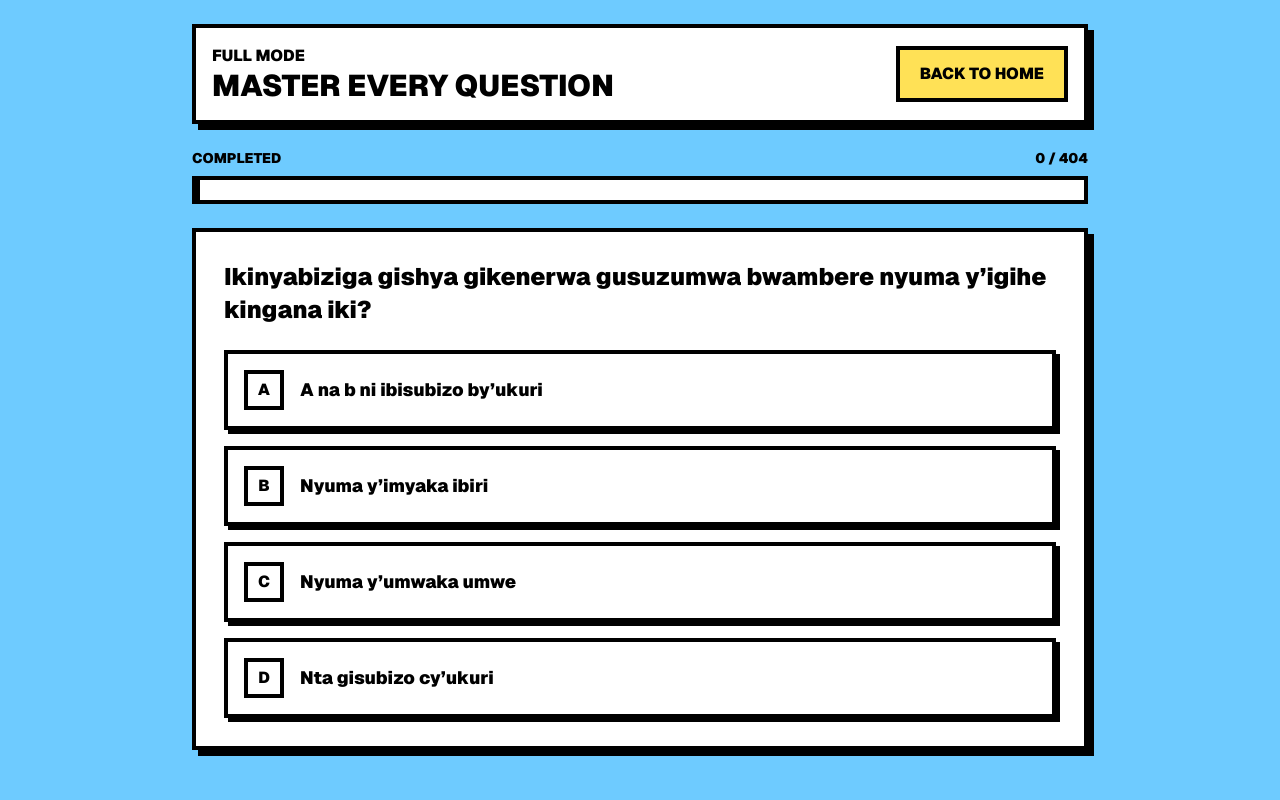
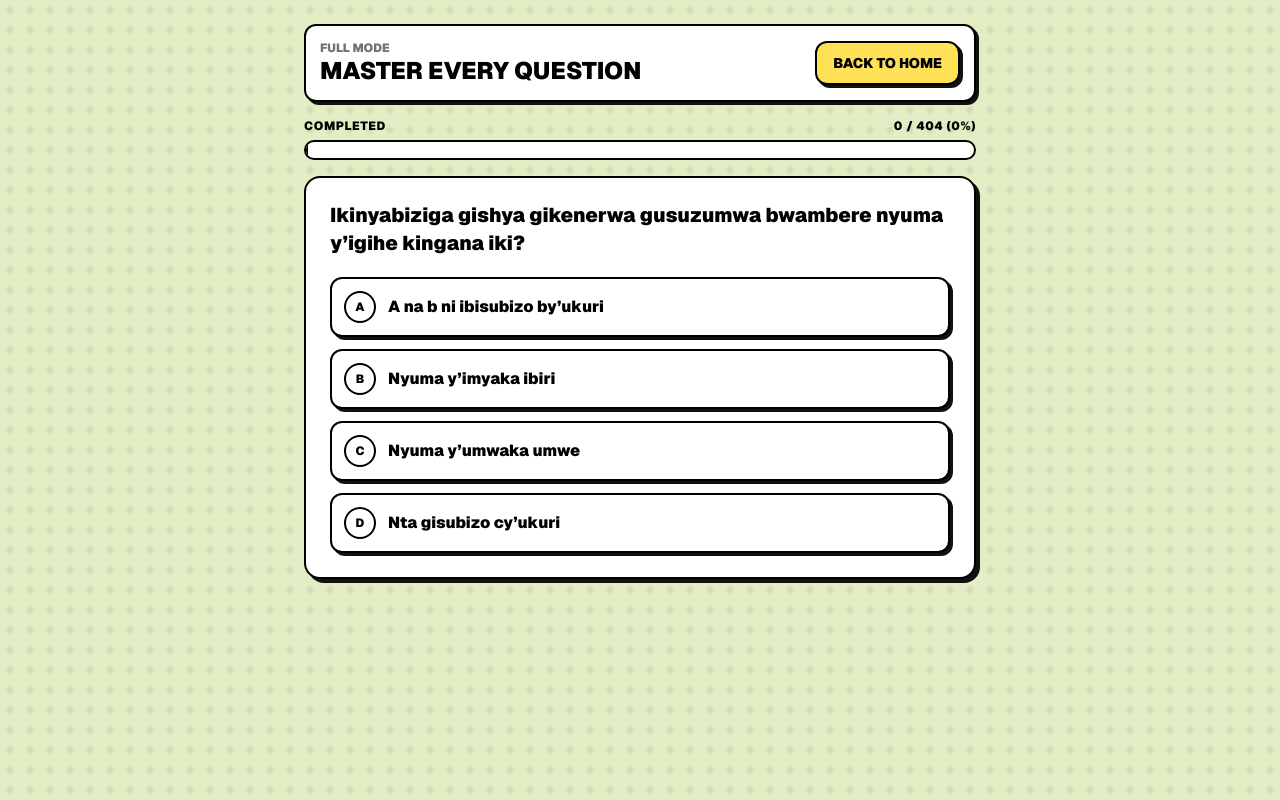
Before and after one commit to xCHLOMIx/quiz_app, a Next.js app: page /full in a window 1280 px wide. Built offline with nearby package versions, Linux system fonts and the light colour scheme.

Commit message:
feat: implement core quiz UI components and full mode game logic

```diff
--- a/app/full/page.tsx
+++ b/app/full/page.tsx
@@ -99,14 +99,14 @@ export default function FullModePage() {
 
   if (!currentQuestion && completed >= total) {
     return (
-      <main className="min-h-screen bg-[#54d66a] px-4 py-8 text-black sm:px-6">
-        <div className="mx-auto flex min-h-[calc(100vh-4rem)] w-full max-w-3xl items-center">
-          <section className="w-full border-4 border-black bg-white p-6 shadow-[8px_8px_0_#000] sm:p-10">
-            <h1 className="text-4xl font-black uppercase sm:text-4xl">You completed all questions!</h1>
-            <p className="mt-6 text-xl font-black">
+      <main className="min-h-screen bg-[#72e283]/20 backdrop-blur-[2px] px-4 py-8 text-black sm:px-6 flex items-center justify-center">
+        <div className="w-full max-w-2xl">
+          <section className="w-full border-2 border-black bg-white p-6 shadow-[4px_4px_0_#111111] sm:p-8 rounded-2xl">
+            <h1 className="text-2xl font-black uppercase sm:text-3xl">You completed all questions!</h1>
+            <p className="mt-4 text-lg font-black">
               Completed: {total} / {total}
             </p>
-            <div className="mt-8 grid gap-4 sm:grid-cols-2">
+            <div className="mt-6 grid gap-3 sm:grid-cols-2">
               <ModeButton href="/" variant="blue">
                 Back to Home
               </ModeButton>
@@ -121,12 +121,12 @@ export default function FullModePage() {
   }
 
   return (
-    <main className="min-h-screen bg-[#6ecbff] px-4 py-6 text-black sm:px-6">
-      <div className="mx-auto w-full max-w-4xl space-y-6">
-        <header className="flex flex-col gap-4 border-4 border-black bg-white p-4 shadow-[6px_6px_0_#000] sm:flex-row sm:items-center sm:justify-between">
+    <main className="min-h-screen bg-[#8cd8ff]/20 backdrop-blur-[2px] px-4 py-6 text-black sm:px-6 flex justify-center">
+      <div className="w-full max-w-2xl space-y-4">
+        <header className="flex flex-col gap-3 border-2 border-black bg-white p-3.5 shadow-[3px_3px_0_#111111] rounded-xl sm:flex-row sm:items-center sm:justify-between">
           <div>
-            <p className="font-black uppercase">Full Mode</p>
-            <h1 className="text-3xl font-black uppercase">Master every question</h1>
+            <p className="text-xs font-black uppercase text-zinc-500">Full Mode</p>
+            <h1 className="text-xl sm:text-2xl font-black uppercase leading-tight">Master every question</h1>
           </div>
           <ModeButton href="/" variant="yellow">
             Back to Home
@@ -137,17 +137,20 @@ export default function FullModePage() {
 
         {feedback ? (
           <div
-            className={`border-4 border-black p-4 text-xl font-black uppercase shadow-[4px_4px_0_#000] ${feedback === "correct" ? "bg-[#54d66a]" : "bg-[#ff7aa2]"
-              }`}
+            className={`border-2 border-black p-3.5 text-md sm:text-lg font-black uppercase rounded-xl shadow-[3px_3px_0_#111111] ${
+              feedback === "correct" ? "bg-[#72e283]" : "bg-[#ff9bb9]"
+            }`}
           >
             {feedback === "correct" ? "Correct!" : "Incorrect. Review the correct answer."}
           </div>
         ) : null}
 
         {feedback === "incorrect" ? (
-          <ModeButton onClick={handleContinueAfterIncorrect} variant="yellow">
-            Next Question
-          </ModeButton>
+          <div className="flex w-full justify-end">
+            <ModeButton onClick={handleContinueAfterIncorrect} variant="yellow">
+              Next Question
+            </ModeButton>
+          </div>
         ) : null}
 
         {currentQuestion ? (
--- a/app/globals.css
+++ b/app/globals.css
@@ -1,8 +1,8 @@
 @import "tailwindcss";
 
 :root {
-  --background: #f7f048;
-  --foreground: #000000;
+  --background: #faf4b7;
+  --foreground: #111111;
 }
 
 @theme inline {
@@ -12,25 +12,21 @@
   --font-mono: var(--font-geist-mono);
 }
 
-/* ::-webkit-scrollbar {
-  width: 4px;
-  display: block;
-  background-color: var(--muted);
-  border-left: 1px solid var(--border);
-} */
-
 ::-webkit-scrollbar {
-  width: 12px;
-  background-color: var(--muted);
-  border-left: 4px solid black;
+  width: 10px;
+  background-color: var(--background);
+  border-left: 2px solid #111111;
 }
 
 ::-webkit-scrollbar-thumb {
-  background: black;
+  background: #111111;
+  border-radius: 4px;
 }
 
 body {
-  background: var(--background);
+  background-color: var(--background);
+  background-image: radial-gradient(#111111 1.2px, transparent 1.2px);
+  background-size: 20px 20px;
   color: var(--foreground);
   font-family: var(--font-sans);
 }
--- a/components/ChoiceButton.tsx
+++ b/components/ChoiceButton.tsx
@@ -11,11 +11,11 @@ type ChoiceButtonProps = {
 };
 
 const stateClasses: Record<ChoiceState, string> = {
-  idle: "bg-white hover:bg-[#ffe156]",
-  selected: "bg-[#6ecbff]",
-  correct: "bg-[#54d66a]",
-  incorrect: "bg-[#ff7aa2]",
-  locked: "bg-zinc-100",
+  idle: "bg-white hover:bg-[#ffe875]",
+  selected: "bg-[#8cd8ff]",
+  correct: "bg-[#72e283] shadow-[#22a133]/20",
+  incorrect: "bg-[#ff9bb9] shadow-[#da3465]/20",
+  locked: "bg-zinc-50 border-zinc-300 opacity-60 pointer-events-none shadow-none",
 };
 
 export function ChoiceButton({
@@ -25,26 +25,31 @@ export function ChoiceButton({
   onClick,
   disabled = false,
 }: ChoiceButtonProps) {
+  const isLocked = state === "locked";
   return (
     <button
-      className={`flex w-full items-center gap-4 group border-4 border-black p-4 text-left font-black text-black cursor-pointer shadow-[4px_4px_0_#000] transition active:translate-x-1 active:translate-y-1 active:shadow-[1px_1px_0_#000] ${stateClasses[state]}`}
+      className={`flex w-full items-center gap-3 group border-2 border-black p-3 text-left font-black text-black cursor-pointer rounded-xl shadow-[3px_3px_0_#111111] transition-all duration-150 ${
+        isLocked
+          ? ""
+          : "hover:-translate-x-0.5 hover:-translate-y-0.5 hover:shadow-[4.5px_4.5px_0_#111111] active:translate-x-0.5 active:translate-y-0.5 active:shadow-[1.5px_1.5px_0_#111111]"
+      } ${stateClasses[state]}`}
       type="button"
       onClick={onClick}
-      disabled={disabled}
+      disabled={disabled || isLocked}
     >
-      <span className="flex size-10 shrink-0 items-center group-hover:bg-black group-hover:text-white transition duration-200 justify-center border-4 border-black bg-white text-black">
+      <span className="flex size-8 shrink-0 items-center justify-center rounded-full border-2 border-black bg-white text-xs font-black text-black group-hover:bg-black group-hover:text-white transition duration-200">
         {String.fromCharCode(65 + index)}
       </span>
-      <span className="flex min-w-0 flex-1 flex-col gap-3">
+      <span className="flex min-w-0 flex-1 flex-col gap-2">
         {choice.image ? (
           // eslint-disable-next-line @next/next/no-img-element
           <img
-            className="max-h-44 w-fit max-w-full border-4 border-black bg-white object-contain"
+            className="max-h-36 w-fit max-w-full border-2 border-black bg-white object-contain rounded-lg"
             src={choice.image}
             alt={choice.text ?? `Choice ${index + 1}`}
           />
         ) : null}
-        {choice.text ? <span className="wrap-break-word text-base sm:text-lg">{choice.text}</span> : null}
+        {choice.text ? <span className="wrap-break-word text-sm sm:text-base">{choice.text}</span> : null}
       </span>
     </button>
   );
--- a/components/ModeButton.tsx
+++ b/components/ModeButton.tsx
@@ -9,11 +9,11 @@ type ModeButtonProps = {
 };
 
 const variantClasses = {
-  yellow: "bg-[#ffe156] hover:bg-[#ffd000]",
-  blue: "bg-[#6ecbff] hover:bg-[#45bfff]",
-  pink: "bg-[#ff7aa2] hover:bg-[#ff5d8f]",
-  green: "bg-[#54d66a] hover:bg-[#38c950]",
-  white: "bg-white hover:bg-zinc-100",
+  yellow: "bg-[#ffe156] hover:bg-[#ffe875]",
+  blue: "bg-[#6ecbff] hover:bg-[#8cd8ff]",
+  pink: "bg-[#ff7aa2] hover:bg-[#ff9bb9]",
+  green: "bg-[#54d66a] hover:bg-[#72e283]",
+  white: "bg-white hover:bg-zinc-50",
 };
 
 export function ModeButton({
@@ -23,8 +23,8 @@ export function ModeButton({
   variant = "yellow",
   disabled = false,
 }: ModeButtonProps) {
-  const className = `inline-flex min-h-14 items-center justify-center border-4 border-black px-5 py-3 text-center text-md font-black uppercase text-black hover:shadow-[6px_6px_0_#000] cursor-pointer transition hover:-translate-x-0.5 hover:-translate-y-0.5 active:translate-x-1 active:translate-y-1 active:shadow-[2px_2px_0_#000] ${variantClasses[variant]} ${
-    disabled ? "pointer-events-none opacity-50" : ""
+  const className = `inline-flex min-h-11 items-center justify-center border-2 border-black px-4 py-2 text-center text-xs sm:text-sm font-black uppercase text-black rounded-xl shadow-[3px_3px_0_#111111] cursor-pointer transition-all duration-150 hover:-translate-x-0.5 hover:-translate-y-0.5 hover:shadow-[4.5px_4.5px_0_#111111] active:translate-x-0.5 active:translate-y-0.5 active:shadow-[1.5px_1.5px_0_#111111] ${variantClasses[variant]} ${
+    disabled ? "pointer-events-none opacity-50 shadow-none border-zinc-300" : ""
   }`;
 
   if (href) {
--- a/components/ProgressBar.tsx
+++ b/components/ProgressBar.tsx
@@ -8,16 +8,16 @@ export function ProgressBar({ value, total, label }: ProgressBarProps) {
   const percentage = total > 0 ? Math.round((value / total) * 100) : 0;
 
   return (
-    <div className="space-y-2">
-      <div className="flex items-center justify-between gap-4 text-sm font-black uppercase">
+    <div className="space-y-1.5">
+      <div className="flex items-center justify-between gap-4 text-xs font-black uppercase tracking-wider text-black">
         <span>{label ?? "Progress"}</span>
         <span>
-          {value} / {total}
+          {value} / {total} ({percentage}%)
         </span>
       </div>
-      <div className="h-7 overflow-hidden border-4 border-black bg-white">
+      <div className="h-5 overflow-hidden border-2 border-black bg-white rounded-full">
         <div
-          className="h-full border-r-4 border-black bg-[#54d66a]"
+          className="h-full border-r-2 border-black bg-[#54d66a] transition-all duration-300 ease-out rounded-full"
           style={{ width: `${Math.min(100, Math.max(0, percentage))}%` }}
         />
       </div>
--- a/components/QuestionCard.tsx
+++ b/components/QuestionCard.tsx
@@ -19,22 +19,22 @@ export function QuestionCard({
   disabled = false,
 }: QuestionCardProps) {
   return (
-    <section className="border-4 border-black bg-white p-5 shadow-[6px_6px_0_#000] sm:p-7">
-      <div className="space-y-5">
-        <p className="text-xl font-black leading-snug text-black sm:text-2xl">
+    <section className="border-2 border-black bg-white p-4 sm:p-6 rounded-2xl shadow-[4px_4px_0_#111111]">
+      <div className="space-y-4">
+        <p className="text-lg sm:text-xl font-black leading-snug text-black">
           {question.questionText}
         </p>
         {question.questionImage ? (
           // eslint-disable-next-line @next/next/no-img-element
           <img
-            className="max-h-64 w-full border-4 border-black py-4 bg-white object-contain"
+            className="max-h-56 w-full border-2 border-black py-3 bg-white object-contain rounded-xl"
             src={question.questionImage}
             alt="Question reference"
           />
         ) : null}
       </div>
 
-      <div className="mt-6 grid gap-4">
+      <div className="mt-5 grid gap-3">
         {choices.map((choice, index) => {
           const isSelected = selectedChoice === choice;
           const state = revealAnswer
--- a/components/ResultsScreen.tsx
+++ b/components/ResultsScreen.tsx
@@ -11,17 +11,17 @@ export function ResultsScreen({ score, total, onRetry }: ResultsScreenProps) {
   const passed = percentage >= 60;
 
   return (
-    <section className="border-4 border-black w-full bg-white p-6 shadow-[6px_6px_0_#000] sm:p-8">
-      <div className={`mb-6 border-4 border-black p-5 py-4 ${passed ? "bg-[#54d66a]" : "bg-[#ff7aa2]"}`}>
-        <p className="text-2xl font-black uppercase">Grade: {passed ? "Pass" : "Fail"}</p>
+    <section className="border-2 border-black w-full bg-white p-5 sm:p-7 rounded-2xl shadow-[4px_4px_0_#111111]">
+      <div className={`mb-5 border-2 border-black p-4 py-3 rounded-xl ${passed ? "bg-[#54d66a]" : "bg-[#ff7aa2]"}`}>
+        <p className="text-xl font-black uppercase">Grade: {passed ? "Pass" : "Fail"}</p>
       </div>
-      <div className="space-y-3 text-2xl font-black">
+      <div className="space-y-2 text-xl font-black">
         <p>
           Score: {score} / {total}
         </p>
         <p>Percentage: {percentage}%</p>
       </div>
-      <div className="mt-8 grid gap-4 sm:grid-cols-2">
+      <div className="mt-6 grid gap-3 sm:grid-cols-2">
         <ModeButton onClick={onRetry} variant="yellow">
           Retry Test
         </ModeButton>
```
Also changed, not shown: app/page.tsx (+10 -10 lines), app/test/page.tsx (+9 -9 lines).
